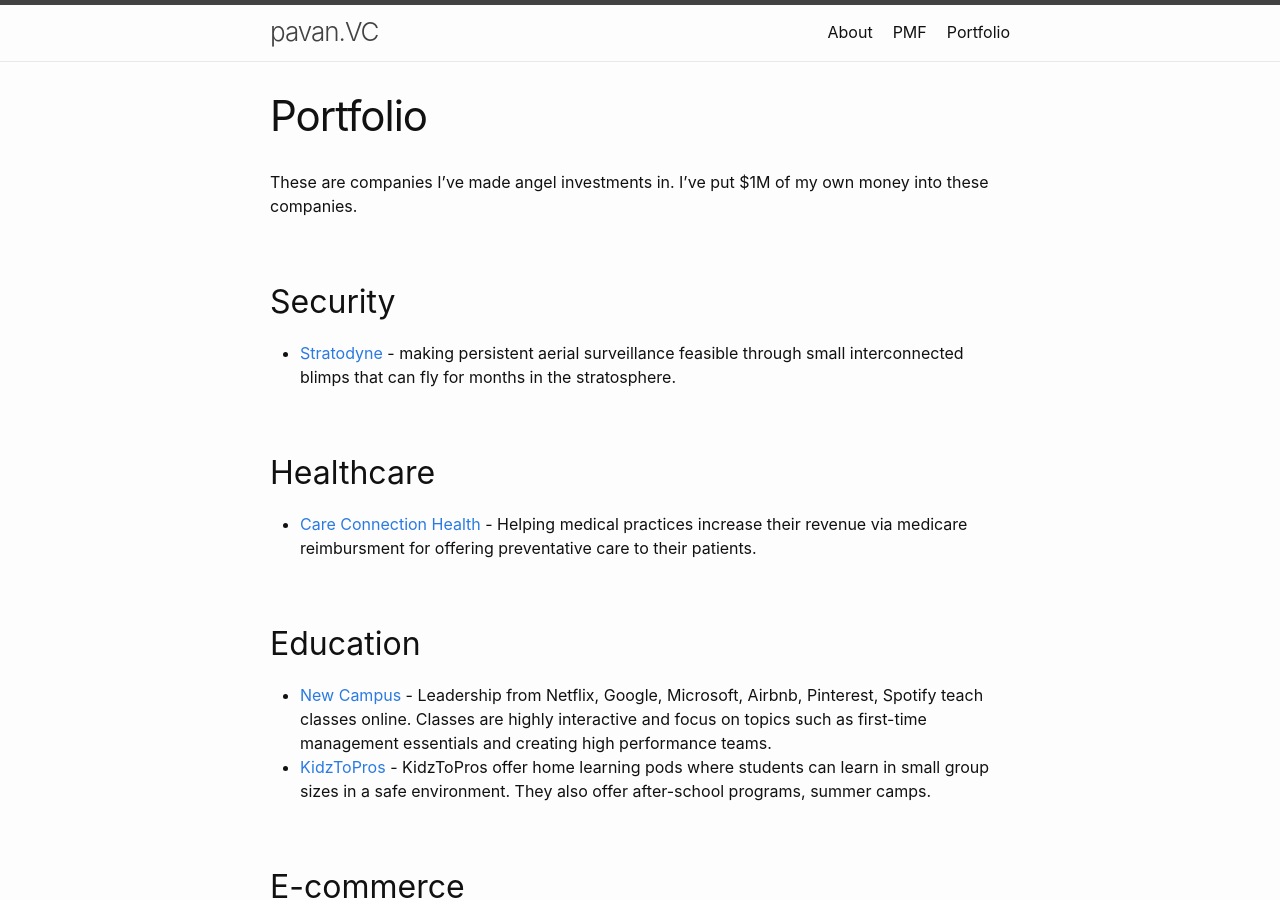
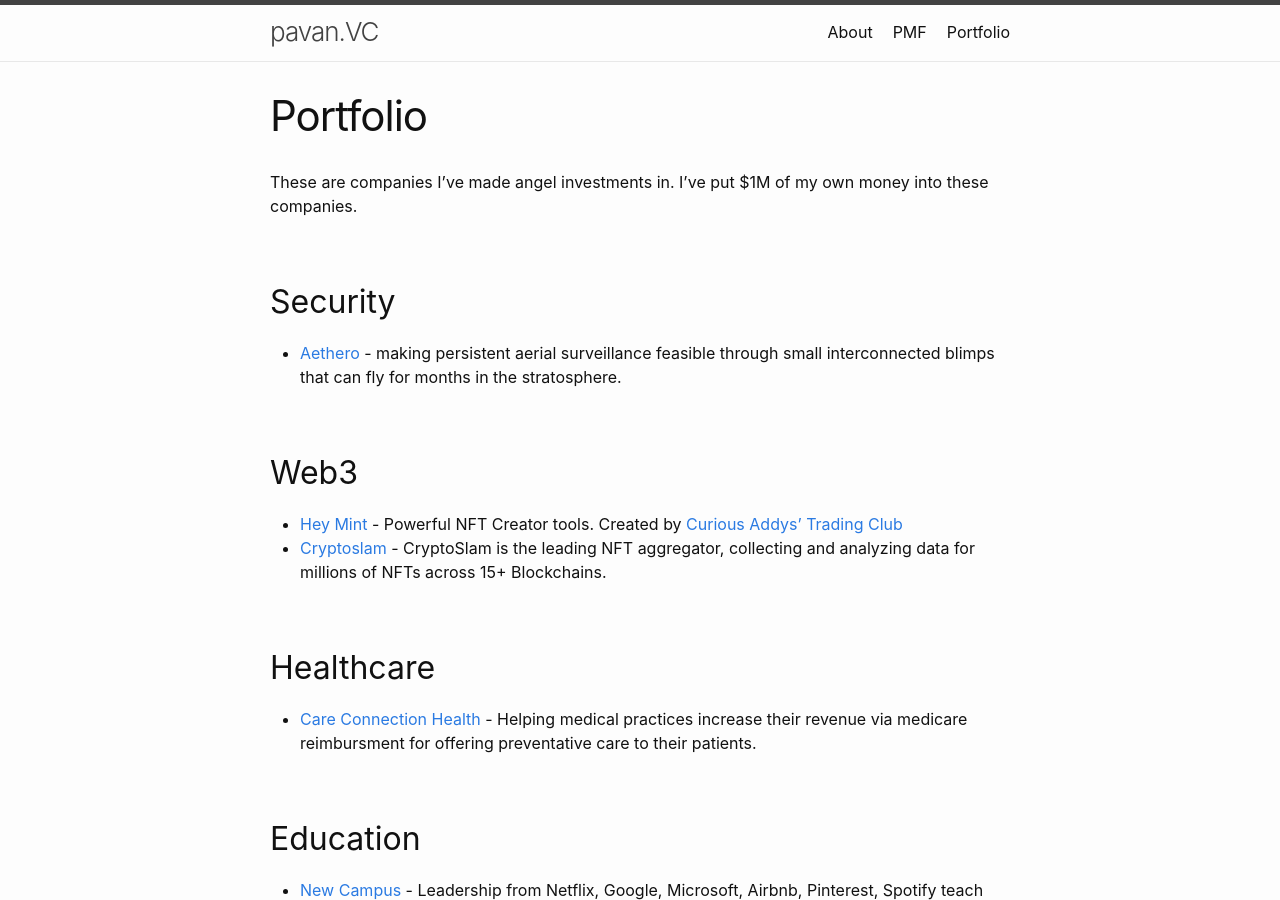
Before and after one commit to katpavan/katpavan.github.io, a Jekyll site: the page built from portfolio.md, in a window 1280 px wide and 900 px high. Built offline with Jekyll 4.4.1, drawn with Linux system fonts in a browser that asks for light colours.

Commit message:
Update portfolio.md

```diff
--- a/portfolio.md
+++ b/portfolio.md
@@ -7,7 +7,14 @@
 These are companies I've made angel investments in. I've put $1M of my own money into these companies.
 
 ## Security
-- [Stratodyne](https://www.linkedin.com/company/stratodyne/) - making persistent aerial surveillance feasible through small interconnected blimps that can fly for months in the stratosphere.
+
+- [Aethero](https://aethero.com/) - making persistent aerial surveillance feasible through small interconnected blimps that can fly for months in the stratosphere.
+
+## Web3
+
+- [Hey Mint](https://www.heymint.xyz/) - Powerful NFT Creator tools. Created by [Curious Addys' Trading Club](https://curiousaddys.com/)
+- [Cryptoslam](https://cryptoslam.io/) - CryptoSlam is the leading NFT aggregator, collecting and analyzing data for millions of NFTs across 15+ Blockchains.
+
 
 ## Healthcare
 
@@ -19,6 +26,7 @@
 - [KidzToPros](https://www.kidztopros.com) - KidzToPros offer home learning pods where students can learn in small group sizes in a safe environment. They also offer after-school programs, summer camps.
 
 ## E-commerce
+
 - [Baaz](https://baaz.live/) - Live commerce infrastructure for e-commerce stores. Stores can reveal exclusive collections with the help of an influencer or themselves via live shopping shows to a large audience. Stores can also setup a video call button so customers can talk to a shop owner one on one.
 
 
```
